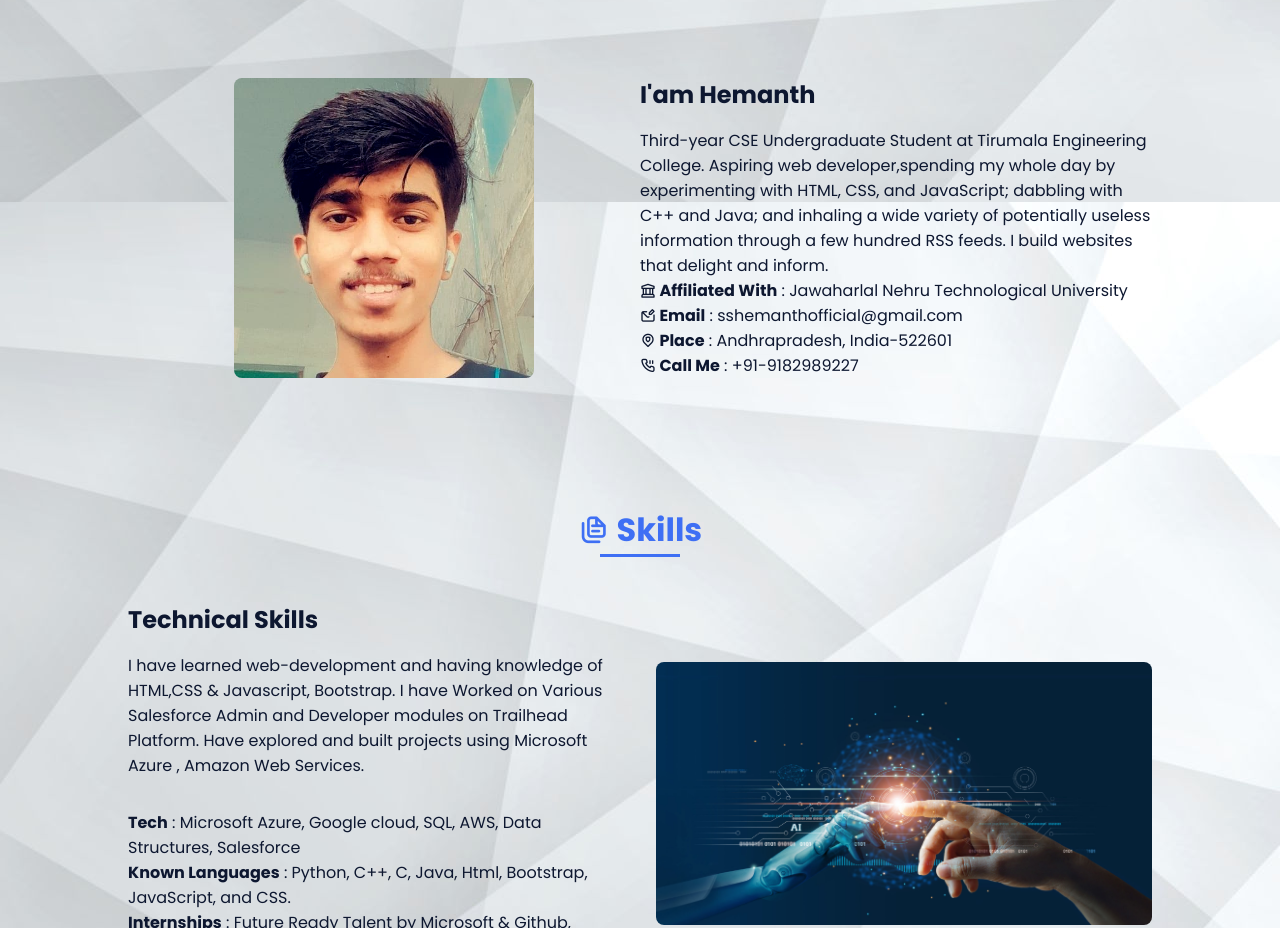
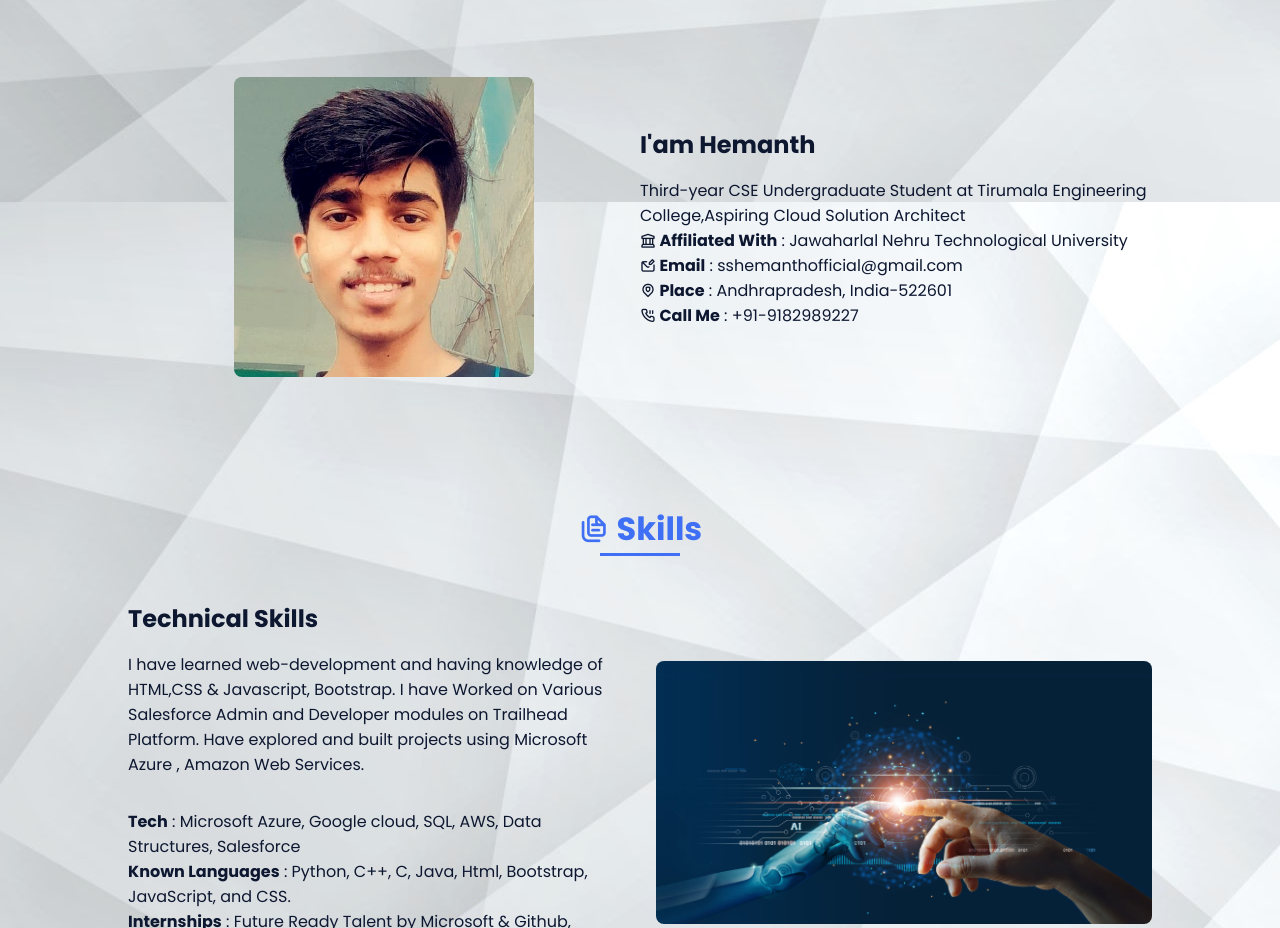
Before and after one commit to sshemanth/PersonalPortfolio, a plain HTML site: page index.html in a window 1280 px wide. Shown: the part 822-1750 px from the top of the page. Drawn offline with nearby package versions, Linux system fonts and the light colour scheme.

Commit message:
Initial Commit

```diff
--- a/index.html
+++ b/index.html
@@ -79,8 +79,7 @@
 
                     <div>
                         <h2 class="about__subtitle">I'am Hemanth</h2>
-                        <p class="about__text">Third-year CSE Undergraduate Student at Tirumala Engineering College.
-                        Aspiring web developer,spending my whole day by experimenting with HTML, CSS, and JavaScript; dabbling with C++ and Java; and inhaling a wide variety of potentially useless information through a few hundred RSS feeds. I build websites that delight and inform.</p>
+                        <p class="about__text">Third-year CSE Undergraduate Student at Tirumala Engineering College,Aspiring Cloud Solution Architect</p>
 
 
                               <p><b><i class="uil uil-university"></i> Affiliated With</b> : Jawaharlal Nehru Technological University</p>
```
